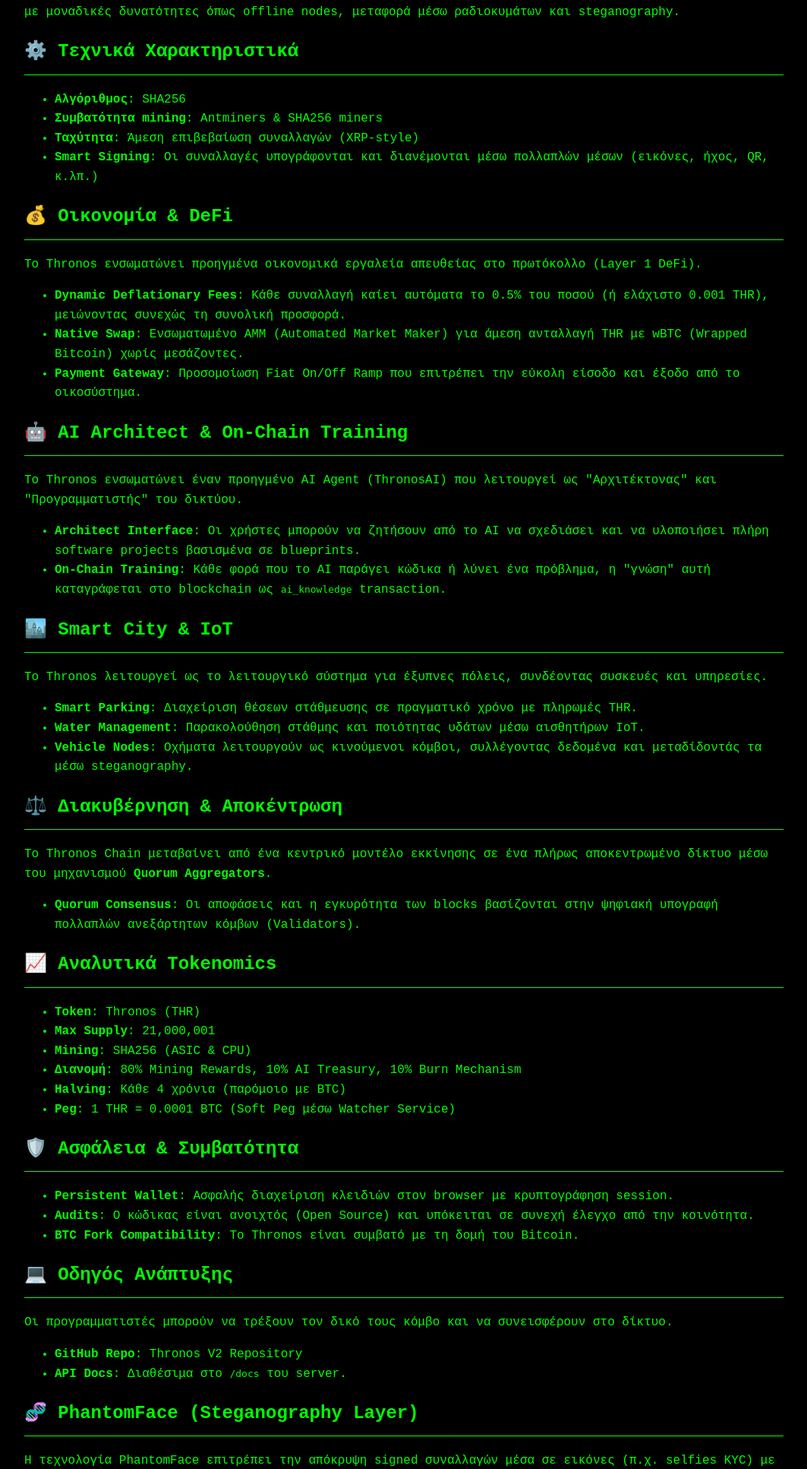
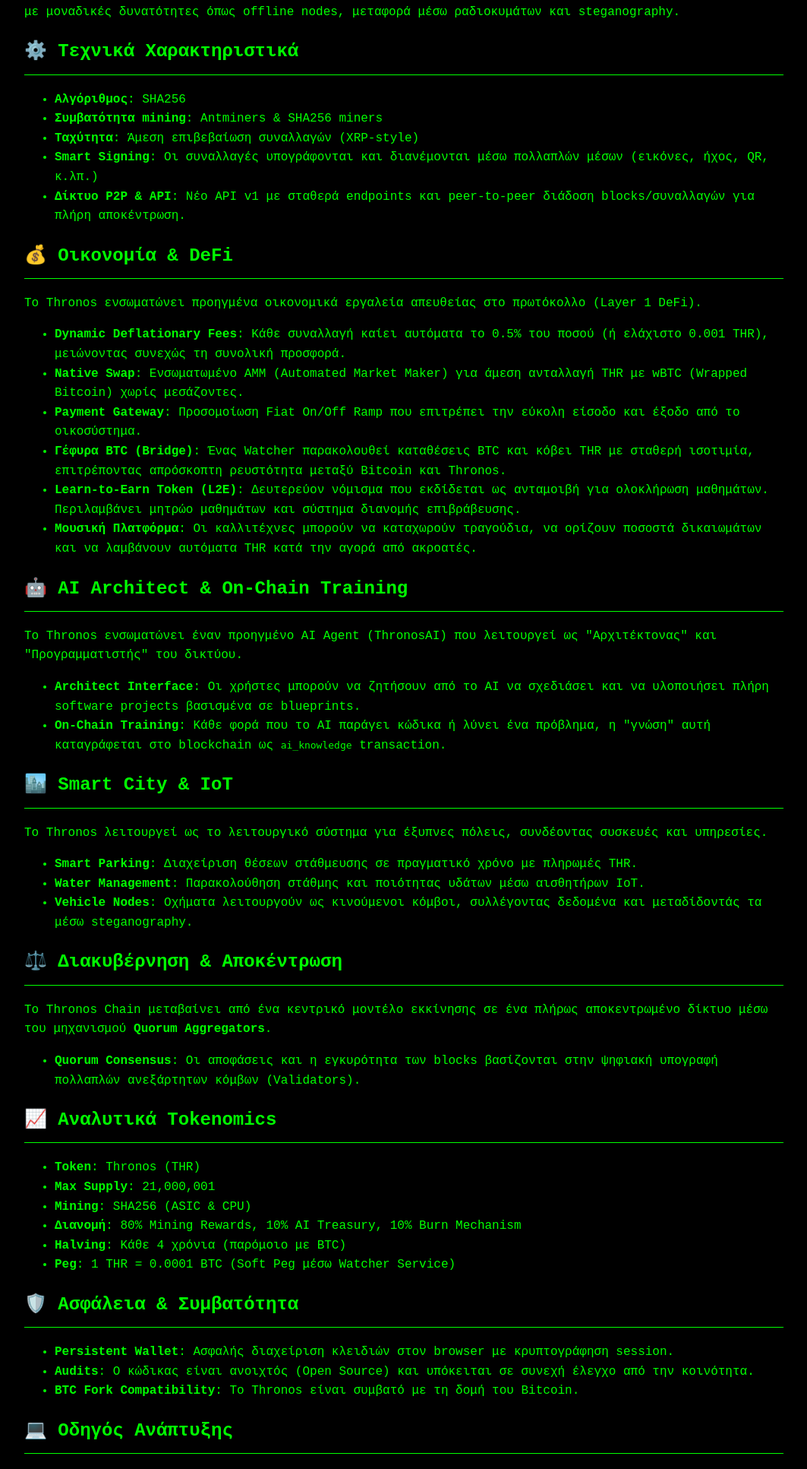
Before and after one commit to Tsipchain/thronos-V3.6, a Flask app: template templates/whitepaper.html in a window 1280 px wide. Shown: the part 354-2287 px from the top of the page at 76% size, without its empty margins (108-1171 px from the left). Run offline with Flask 2, Linux system fonts and the light colour scheme; the template is opened without the code that fills it, so the values that code supplies are empty.

Commit message:
Update whitepaper.html

```diff
--- a/templates/whitepaper.html
+++ b/templates/whitepaper.html
@@ -67,6 +67,11 @@
         <span class="lang-el"><strong>Smart Signing</strong>: Οι συναλλαγές υπογράφονται και διανέμονται μέσω πολλαπλών μέσων (εικόνες, ήχος, QR, κ.λπ.)</span>
         <span class="lang-en"><strong>Smart Signing</strong>: TXs are signed and distributed via multiple real-world mediums (images, audio, QR, etc.)</span>
     </li>
+
+    <li>
+        <span class="lang-el"><strong>Δίκτυο P2P & API</strong>: Νέο API v1 με σταθερά endpoints και peer-to-peer διάδοση blocks/συναλλαγών για πλήρη αποκέντρωση.</span>
+        <span class="lang-en"><strong>P2P Networking & API</strong>: New API v1 with stable endpoints and peer-to-peer broadcasting of blocks/transactions for full decentralization.</span>
+    </li>
   </ul>
 
   <h2>💰 <span class="lang-el">Οικονομία & DeFi</span><span class="lang-en">Economy & DeFi</span></h2>
@@ -86,6 +91,20 @@
       <li>
           <span class="lang-el"><strong>Payment Gateway</strong>: Προσομοίωση Fiat On/Off Ramp που επιτρέπει την εύκολη είσοδο και έξοδο από το οικοσύστημα.</span>
           <span class="lang-en"><strong>Payment Gateway</strong>: Fiat On/Off Ramp simulation allowing easy entry and exit from the ecosystem.</span>
+      </li>
+
+      <!-- New financial primitives introduced in v3.7 -->
+      <li>
+          <span class="lang-el"><strong>Γέφυρα BTC (Bridge)</strong>: Ένας Watcher παρακολουθεί καταθέσεις BTC και κόβει THR με σταθερή ισοτιμία, επιτρέποντας απρόσκοπτη ρευστότητα μεταξύ Bitcoin και Thronos.</span>
+          <span class="lang-en"><strong>BTC Bridge</strong>: A federated Watcher monitors BTC deposits and mints THR at a fixed rate, enabling seamless liquidity between Bitcoin and Thronos.</span>
+      </li>
+      <li>
+          <span class="lang-el"><strong>Learn‑to‑Earn Token (L2E)</strong>: Δευτερεύον νόμισμα που εκδίδεται ως ανταμοιβή για ολοκλήρωση μαθημάτων. Περιλαμβάνει μητρώο μαθημάτων και σύστημα διανομής επιβράβευσης.</span>
+          <span class="lang-en"><strong>Learn‑to‑Earn Token (L2E)</strong>: A secondary token minted as rewards for course completion. Includes a course registry and reward distribution engine.</span>
+      </li>
+      <li>
+          <span class="lang-el"><strong>Μουσική Πλατφόρμα</strong>: Οι καλλιτέχνες μπορούν να καταχωρούν τραγούδια, να ορίζουν ποσοστά δικαιωμάτων και να λαμβάνουν αυτόματα THR κατά την αγορά από ακροατές.</span>
+          <span class="lang-en"><strong>Music Platform</strong>: Artists can register tracks, define royalty splits and automatically receive THR when listeners purchase licenses.</span>
       </li>
   </ul>
 
```
